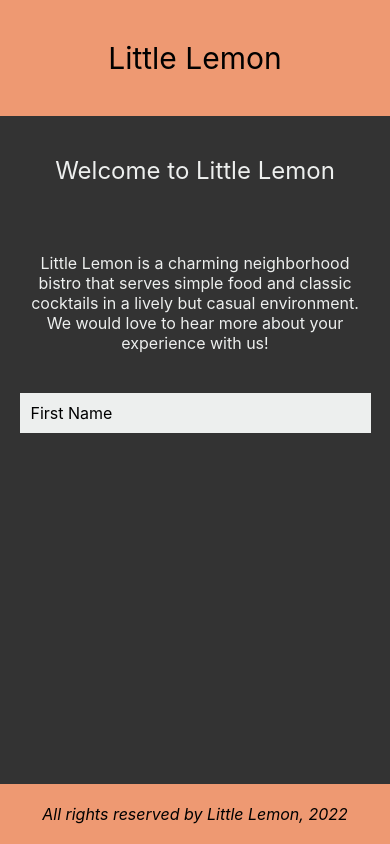
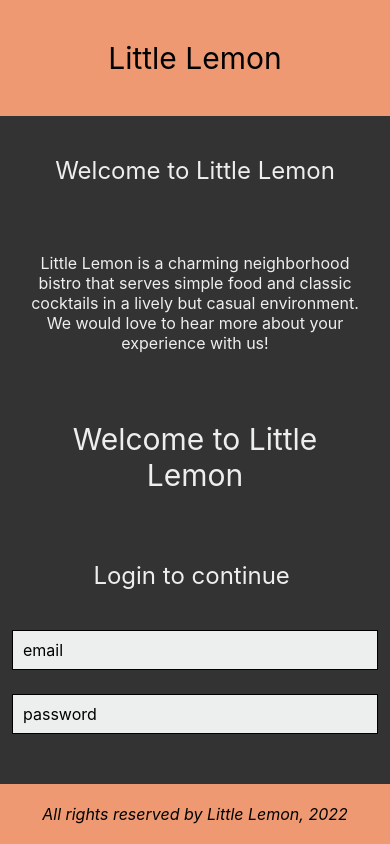
Before and after one commit to akshaykulkarni2007/coursera-react-native-assignment, a React Native app: screen / in a window 390 px wide. Built offline with nearby package versions, Linux system fonts and the light colour scheme.

Commit message:
C05W02E04: login form

```diff
--- /dev/null
+++ b/components/LoginScreen.js
@@ -0,0 +1,58 @@
+import { useState } from 'react'
+import { ScrollView, Text, TextInput, StyleSheet } from 'react-native'
+
+export default function LoginScreen() {
+	const [email, onChangeEmail] = useState('')
+	const [password, onChangePassword] = useState('')
+
+	return (
+		<ScrollView style={styles.container}>
+			<Text style={styles.headerText}>Welcome to Little Lemon</Text>
+			<Text style={styles.regularText}>Login to continue </Text>
+
+			<TextInput
+				style={styles.inputBox}
+				value={email}
+				onChangeText={onChangeEmail}
+				placeholder={'email'}
+				keyboardType={'email-address'}
+			/>
+			<TextInput
+				style={styles.inputBox}
+				value={password}
+				onChangeText={onChangePassword}
+				placeholder={'password'}
+				keyboardType={'default'}
+				secureTextEntry={true}
+			/>
+		</ScrollView>
+	)
+}
+
+const styles = StyleSheet.create({
+	container: {
+		flex: 1,
+	},
+	headerText: {
+		padding: 40,
+		fontSize: 30,
+		color: '#EDEFEE',
+		textAlign: 'center',
+	},
+	regularText: {
+		fontSize: 24,
+		padding: 20,
+		marginVertical: 8,
+		color: '#EDEFEE',
+		textAlign: 'center',
+	},
+	inputBox: {
+		height: 40,
+		margin: 12,
+		borderWidth: 1,
+		padding: 10,
+		fontSize: 16,
+		borderColor: 'EDEFEE',
+		backgroundColor: '#EDEFEE',
+	},
+})
--- a/screens/WelcomeScreen.js
+++ b/screens/WelcomeScreen.js
@@ -3,6 +3,7 @@
 
 // import MenuItems from '../components/MenuItems'
 // import MenuItemSectionList from '../components/MenuItemSectionList'
+import LoginScreen from '../components/LoginScreen'
 
 export default function WelcomeScreen() {
 	const [firstName, onChangeFirstName] = useState('')
@@ -19,13 +20,8 @@
 				</Text>
 			</View>
 
-			{/* Form*/}
-			<TextInput
-				style={styles.inputBox}
-				value={firstName}
-				onChangeText={onChangeFirstName}
-				placeholder={'First Name'}
-			/>
+			{/* Login */}
+			<LoginScreen />
 
 			{/* Lists */}
 			{/* <MenuItems />
```
